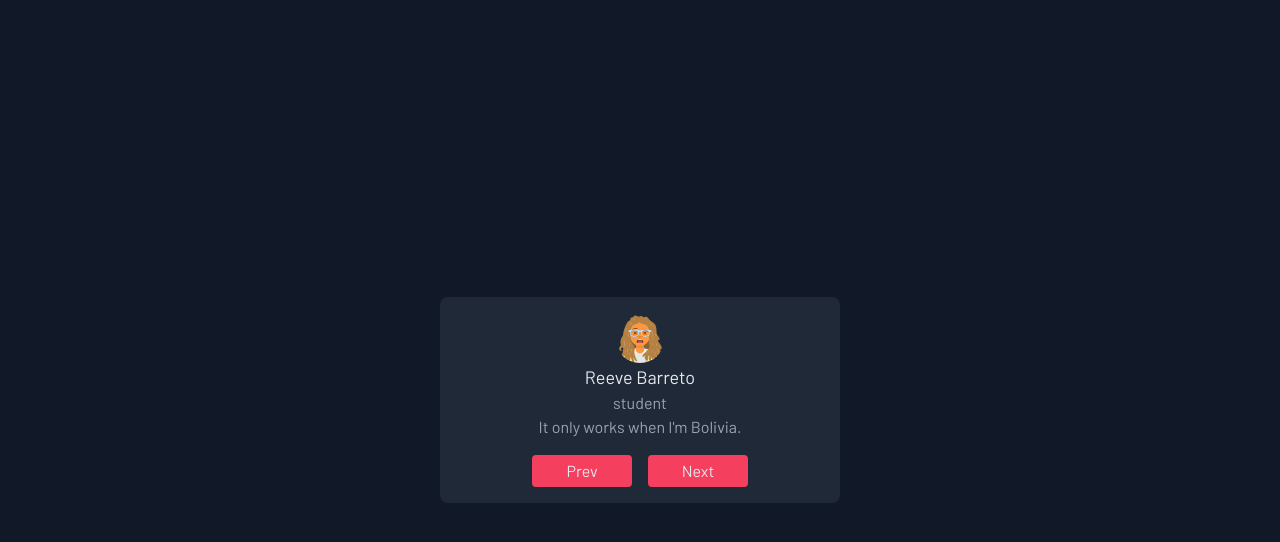
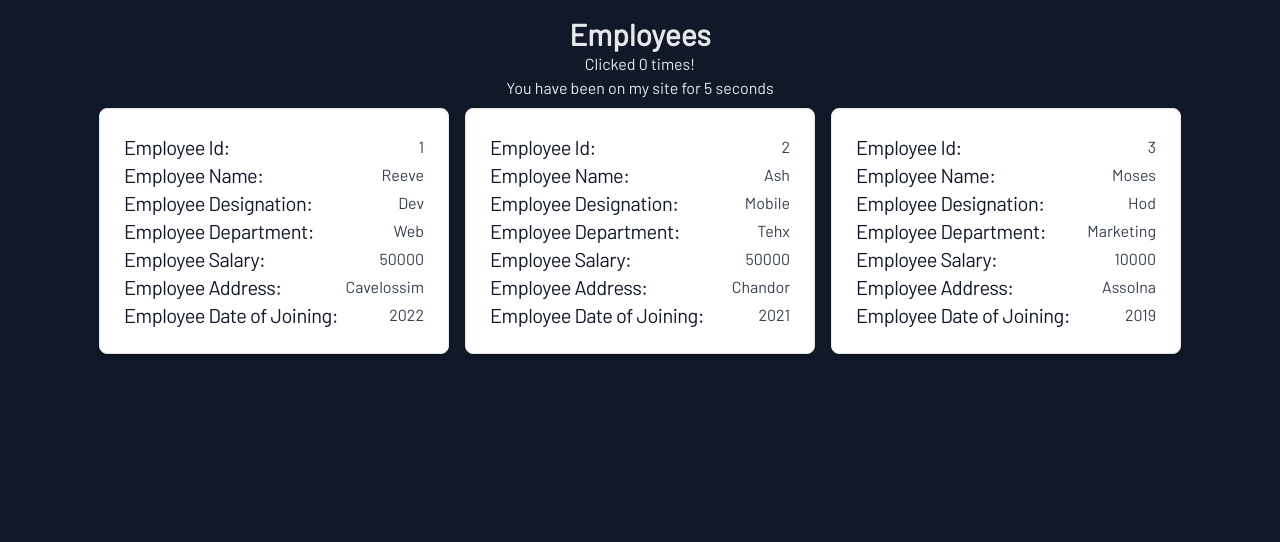
Before and after one commit to reeveboy/wdf-practical-repo, a React (Create React App) app: page / in a window 1280 px wide. Shown: the top 542 px of the page. Built offline with nearby package versions, Linux system fonts and the light colour scheme.

Commit message:
Employees and other changes pract (1 - 3)

```diff
--- a/src/App.js
+++ b/src/App.js
@@ -6,7 +6,8 @@ function App() {
   const [people, setPeople] = useState(data)
   return (
     <div className='h-screen w-full flex items-center justify-center'>
-      <div className='bg-gray-800 p-4 rounded-lg min-w-[400px]'>
+      <div className='bg-gray-800 p-4 rounded-lg min-w-[400px] flex flex-col items-center'>
+        <div className='text-3xl'>Birthday Reminder App</div>
         <div className='text-2xl'>{people.length} birthdays today</div>
         <p className='p-2'></p>
         <List people={people} />
--- /dev/null
+++ b/src/Employees.js
@@ -0,0 +1,59 @@
+import { useEffect, useState } from 'react';
+
+function EmployeeDetails(props) {
+  return (
+    <div className='flex items-center justify-between'>
+        <span className=' text-xl tracking-tight text-gray-900 dark:text-white'>{props.label}:</span>
+        <span className='capitalize font-normal text-gray-700 dark:text-gray-400'>{props.value}</span>
+    </div>
+  )
+}
+
+
+function  Employees(props) {
+  return (
+    <div className='hover:shadow-rose-700 block p-6 min-w-[350px] bg-white rounded-lg border border-gray-200 shadow-md hover:bg-gray-100 dark:bg-gray-800 dark:border-gray-700 dark:hover:bg-gray-700'>
+      <EmployeeDetails label="Employee Id" value={props.id} />
+      <EmployeeDetails label="Employee Name" value={props.name} />
+      <EmployeeDetails label="Employee Designation" value={props.desgination} />
+      <EmployeeDetails label="Employee Department" value={props.department} />
+      <EmployeeDetails label="Employee Salary" value={props.salary} />
+      <EmployeeDetails label="Employee Address" value={props.address} />
+      <EmployeeDetails label="Employee Date of Joining" value={props.doj} />
+
+    </div>
+  )
+}
+
+function App() {
+  const [count, setCount] = useState(0)
+  const [seconds, setSeconds] = useState(0)
+
+  useEffect(() => {
+    setTimeout(() => {
+      setSeconds(seconds + 1)
+    }, 1000)
+  })
+
+  const updateCount = () => {
+    setCount(count + 1)
+  }
+
+  return (
+    <div className='flex flex-col items-center mt-4'>
+    <div className='flex flex-col items-center'>
+      <span className='text-3xl font-bold shadow cursor-pointer'  onClick={updateCount}>Employees</span>
+      <span>Clicked {count} times!</span>
+      <span>You have been on my site for {seconds} seconds</span>
+    </div>
+    <p className='p-1'></p>
+    <div className=' grid grid-cols-3 gap-4'>
+      <Employees id="1" name="reeve" desgination="dev" department="web" salary="50000" address="cavelossim" doj="2022"/>
+      <Employees id="2" name="ash" desgination="mobile" department="tehx" salary="50000" address="chandor" doj="2021"/>
+      <Employees id="3" name="moses" desgination="hod" department="marketing" salary="10000" address="assolna" doj="2019"/>
+    </div>
+    </div>
+  );
+}
+
+export default App;
--- a/src/List.js
+++ b/src/List.js
@@ -4,7 +4,7 @@ export default function List ({people}) {
             {people.map(person => {
                 const {id, name, age, image} = person
                 return (
-                    <div key={id} className="flex items-center mb-4">
+                    <div key={id} className="flex items-center mb-4 w-full">
                         <img src={image} height={50} width={50} alt="avatar" className="rounded-[999px]" />
                         <p className="p-1"></p>
                         <div>
--- a/src/Review.js
+++ b/src/Review.js
@@ -2,9 +2,9 @@
 export default function Review({person}) {
   return (
     <div className="flex flex-col justify-center items-center">
-        <img src={person.image} height={50} width={50} alt="avatar" className="rounded-[999px]" />
-        <div className="text-lg">{person.name}</div>
-        <div className="text-md text-gray-400">{person.designation}</div>
+        <img src={person.image} height={60} width={60} alt="avatar" className="rounded-[999px]" />
+        <div className="text-lg capitalize">{person.name}</div>
+        <div className="text-md text-gray-400 capitalize">{person.designation}</div>
         <div className="text-md text-gray-400">{person.review}</div>
     </div>
   )
--- a/src/ReviewPage.js
+++ b/src/ReviewPage.js
@@ -1,21 +1,23 @@
 import { useState } from 'react';
-import List from './List';
 import Review from './Review';
 import data from './utils/reviews';
 
 function ReviewPage() {
   const [people, setPeople] = useState(data)
   const [index, setIndex] = useState(0)
+
   function prev() {
     if (index == 0) return
 
     setIndex(index - 1)
   }
+
   function next() {
     if (index == people.length - 1) return
 
     setIndex(index + 1)
   }
+
   return (
     <div className='h-screen w-full flex items-center justify-center'>
       <div className='bg-gray-800 p-4 rounded-lg min-w-[400px]'>
--- a/src/index.js
+++ b/src/index.js
@@ -3,12 +3,14 @@ import ReactDOM from 'react-dom/client';
 import './index.css';
 import App from './App';
 import ReviewPage from './ReviewPage';
+import Employees from './Employees'
 
 const root = ReactDOM.createRoot(document.getElementById('root'));
 root.render(
   <React.StrictMode>
     {/* <App /> */}
-    <ReviewPage />
+    {/* <ReviewPage /> */}
+    <Employees />
   </React.StrictMode>
 );
 
```
